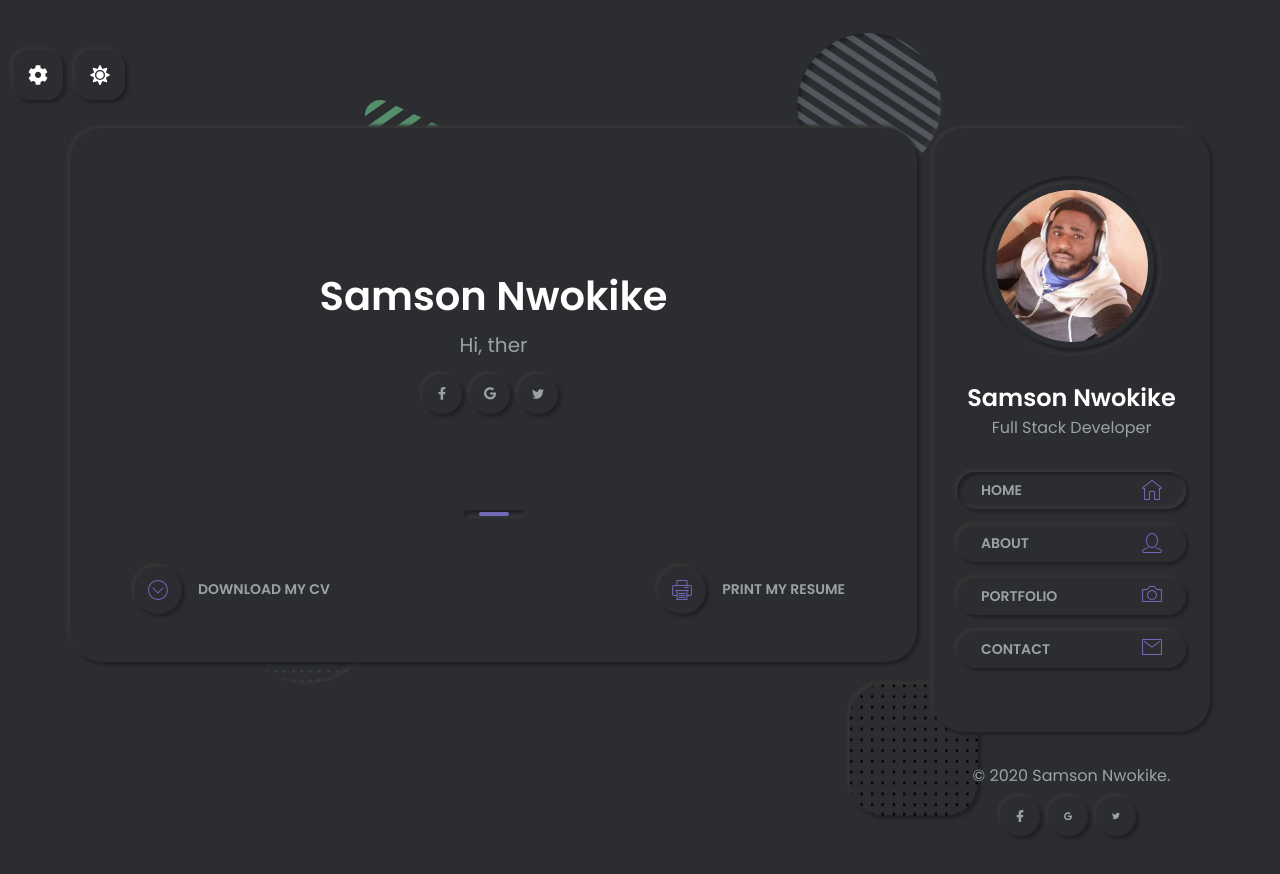
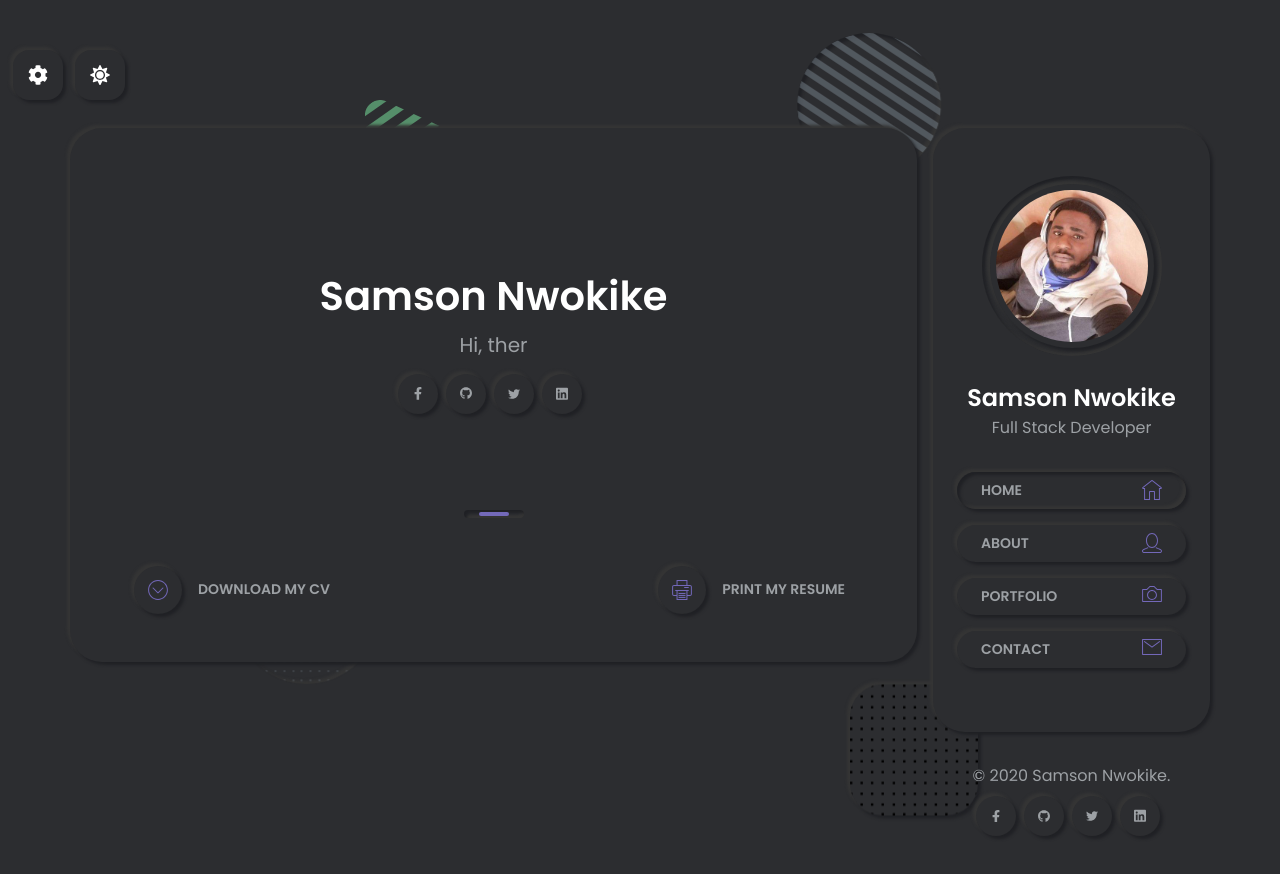
Before and after one commit to sir-radar/portfolio, a Vue app: page / in a window 1280 px wide. Shown: the top 874 px of the page. Built offline with nearby package versions, Linux system fonts and the light colour scheme.

Commit message:
update social links

```diff
--- a/src/components/Menu.vue
+++ b/src/components/Menu.vue
@@ -41,9 +41,11 @@
             ref="icon"
             class="flex items-center justify-center w-10 h-10 p-0 hover:shadow-app-inner rounded-2"
             :class="{'hover:shadow-app-light-inner':  state.theme === 'light'}"
+            target="_blank"
+            :href="icon.url"
           >
-            <span id="icon" class="block w-2">
-              <fa :icon="icon"></fa>
+            <span id="icon" class="block" :class="icon.class">
+              <fa :icon="icon.name"></fa>
             </span>
           </a>
         </li>
@@ -91,7 +93,28 @@ export default {
         'component': "Mail"
       },
     ];
-    const footerIcons = ['facebook-f', 'google', 'twitter'];
+    const footerIcons = [
+      {
+        name: 'facebook-f',
+        class: 'w-2',
+        url: 'https://web.facebook.com/nwokike.samson.9'
+      },
+      {
+        name: 'github',
+        class: 'w-3',
+        url: 'https://github.com/sir-radar'
+      },
+      {
+        name: 'twitter',
+        class: 'w-3',
+        url: 'https://twitter.com/sir_radar'
+      },
+      {
+        name: 'linkedin',
+        class: 'w-3',
+        url: 'https://www.linkedin.com/in/sir-radar'
+      },
+    ];
     function getActiveClass (){
         return state.theme === 'light' ? 'shadow-app-light-inner': 'shadow-app-inner';
     }
--- a/src/pages/Home.vue
+++ b/src/pages/Home.vue
@@ -24,6 +24,8 @@
           ref="icon"
           class="flex items-center justify-center w-10 h-10 p-0 hover:shadow-app-inner rounded-2"
           :class="{'hover:shadow-app-light-inner': state.theme === 'light'}"
+          target="_blank"
+          :href="icon.url"
         >
           <span id="icon" class="block" :class="icon.class">
             <fa :icon="icon.name"></fa>
@@ -58,15 +60,23 @@ export default {
     const iconList = [
       {
         name: 'facebook-f',
-        class: 'w-2'
+        class: 'w-2',
+        url: 'https://web.facebook.com/nwokike.samson.9'
       },
       {
-        name: 'google',
-        class: 'w-3'
+        name: 'github',
+        class: 'w-3',
+        url: 'https://github.com/sir-radar'
       },
       {
         name: 'twitter',
-        class: 'w-3'
+        class: 'w-3',
+        url: 'https://twitter.com/sir_radar'
+      },
+      {
+        name: 'linkedin',
+        class: 'w-3',
+        url: 'https://www.linkedin.com/in/sir-radar'
       },
     ]
 
--- a/src/plugins/font-awesome.js
+++ b/src/plugins/font-awesome.js
@@ -10,6 +10,8 @@ import {
   faTwitter,
   faFacebookF,
   faGoogle,
+  faGithub,
+  faLinkedin
 } from '@fortawesome/free-brands-svg-icons';
 
 import FontAwesomeIcon from '@/lib/FontAwesomeIcon.vue';
@@ -22,7 +24,9 @@ library.add(
   faFacebookF,
   faChevronCircleDown,
   faCalendar,
-  faMoon
+  faMoon,
+  faGithub,
+  faLinkedin
 );
 
 export { FontAwesomeIcon };
```
